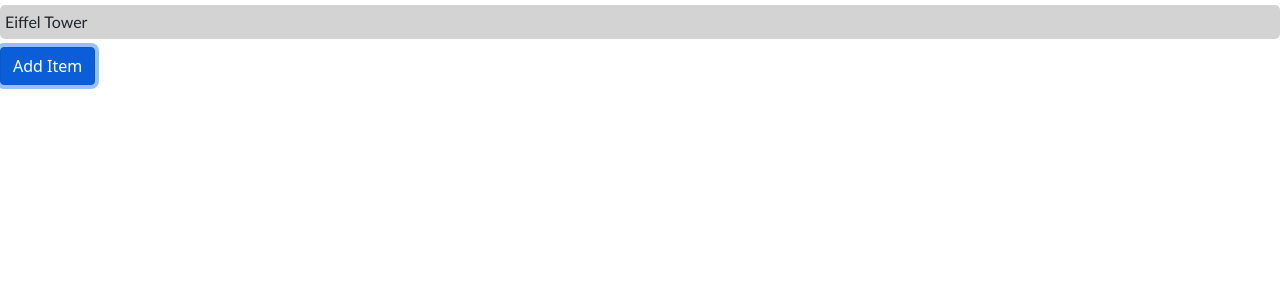
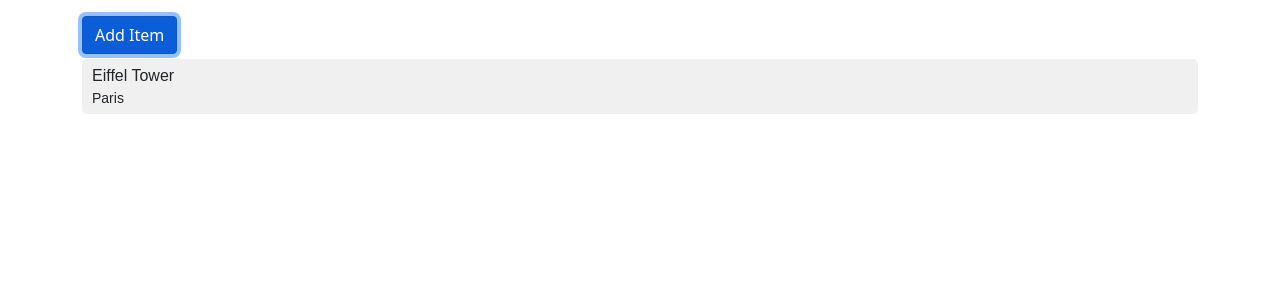
Before and after one commit to borasanuk-comp437/deck-frontend, a React (Create React App) app: page / in a window 1280 px wide. Both pictures are taken after a click on the button "Add Item". Shown: the top 300 px of the page. Built offline with nearby package versions, Linux system fonts and the light colour scheme.

Commit message:
added item class

```diff
--- a/src/App.css
+++ b/src/App.css
@@ -2,11 +2,3 @@
   display: flex;
   flex-direction: column;
 }
-
-.item-tile {
-  margin-top: 5px;
-  padding: 5px;
-  background-color: lightgray;
-  border-radius: 5px;
-  font-family: "Gill Sans", "Gill Sans MT", Calibri, "Trebuchet MS", sans-serif;
-}
--- a/src/App.tsx
+++ b/src/App.tsx
@@ -1,25 +1,32 @@
 import React, { useState } from "react";
 import "./App.css";
 import Button from "react-bootstrap/Button";
+import Item, { ItemData } from "components/item/Item";
 
 const App = (): JSX.Element => {
-  const [items, setItems] = useState<string[]>([]);
+  const [items, setItems] = useState<ItemData[]>([]);
   const addItem = (name: string): void => {
-    setItems([...items, name]);
-  };
-  const createItemTile = (name: string): JSX.Element => {
-    return <div className="item-tile">{name}</div>;
+    setItems([...items, { name: name, address: "Paris" }]);
   };
 
   return (
     <>
-      <div className="item-list">
-        {items.map(e => createItemTile(e))}
+      <div className="container py-3">
+        <Button
+          variant="primary"
+          onClick={() => {
+            addItem("Eiffel Tower");
+          }}
+        >
+          Add Item
+        </Button>
+        <div className="item-list">
+          {items.map((e) => (
+            <Item itemData={e} />
+          ))}
+        </div>
+        <div className="py-1"></div>
       </div>
-      <div className="py-1"></div>
-      <Button variant="primary" onClick={() => addItem("Eiffel Tower")}>
-        Add Item
-      </Button>
     </>
   );
 };
--- /dev/null
+++ b/src/components/item/Item.tsx
@@ -0,0 +1,22 @@
+import React from "react";
+import "./item.css";
+
+export type ItemData = {
+  name: string;
+  address: string;
+};
+
+interface ItemProps {
+  itemData: ItemData;
+}
+
+const Item = (props: ItemProps): JSX.Element => {
+  return (
+    <div className="item-tile-container">
+      <div className="item-title">{props.itemData.name}</div>
+      <div className="item-desc">{props.itemData.address}</div>
+    </div>
+  );
+};
+
+export default Item;
--- /dev/null
+++ b/src/components/item/item.css
@@ -0,0 +1,15 @@
+.item-tile-container {
+  margin-top: 5px;
+  padding: 5px 10px;
+  background-color: #f0f0f0;
+  border-radius: 5px;
+  font-family: sans-serif;
+}
+
+.item-title {
+  font-size: 16px;
+}
+
+.item-desc {
+  font-size: 14px;
+}
```
